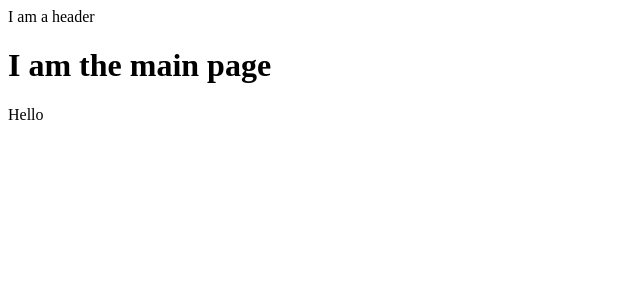
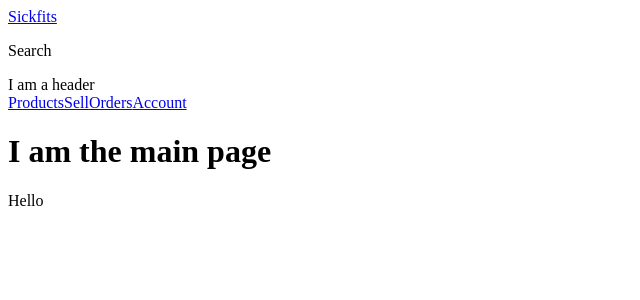
Before and after one commit to flo20/shopping-site, a Next.js app in the folder frontend/: page / in a window 1280 px wide. Shown: the top 300 px of the page, without its empty margins (0-640 px from the left). Built offline with nearby package versions, Linux system fonts and the light colour scheme.

Commit message:
Add global styling

```diff
--- a/frontend/components/Header.js
+++ b/frontend/components/Header.js
@@ -1,5 +1,18 @@
 import React from 'react';
+import Link from 'next/link';
+import Nav from './Nav';
 
 export default function Header() {
-  return <header>I am a header</header>;
+  return (
+    <header>
+      <div className="bar">
+        <Link href="/">Sickfits</Link>
+      </div>
+      <div className="sub-bar">
+        <p>Search</p>
+      </div>
+      I am a header
+      <Nav />
+    </header>
+  );
 }
--- /dev/null
+++ b/frontend/components/Nav.js
@@ -0,0 +1,13 @@
+import Link from 'next/link';
+import React from 'react';
+
+export default function Nav() {
+  return (
+    <nav>
+      <Link href="/products">Products</Link>
+      <Link href="/sell">Sell</Link>
+      <Link href="/order">Orders</Link>
+      <Link href="/accounts">Account</Link>
+    </nav>
+  );
+}
```
